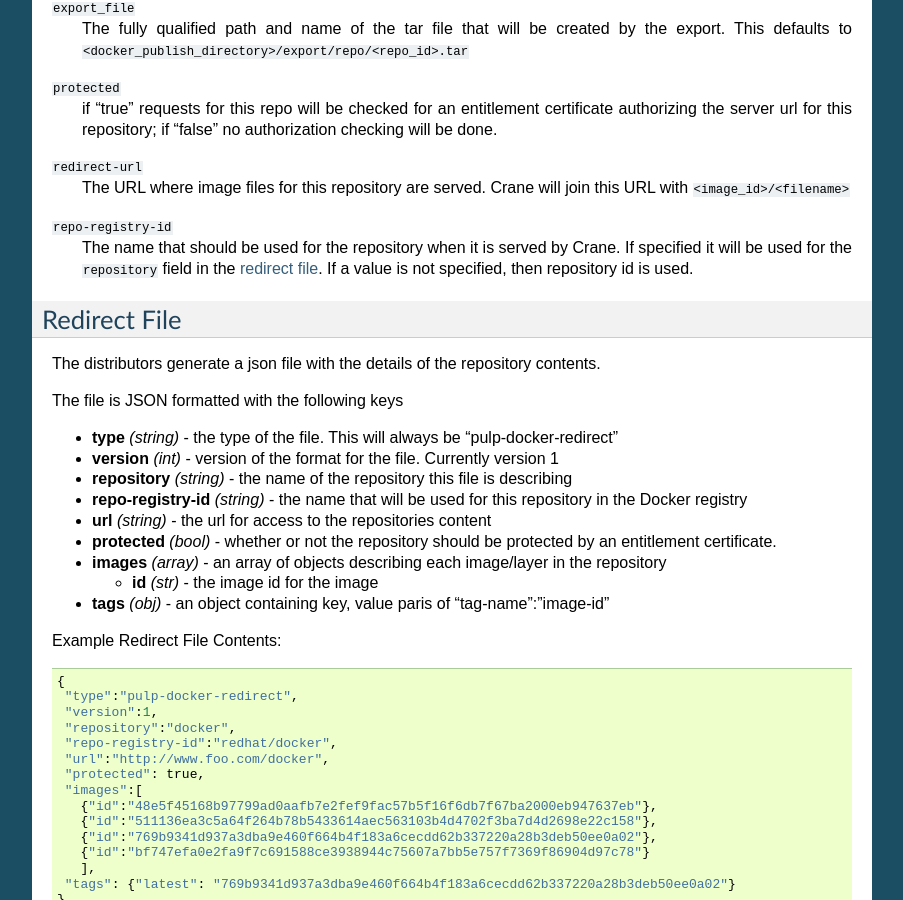
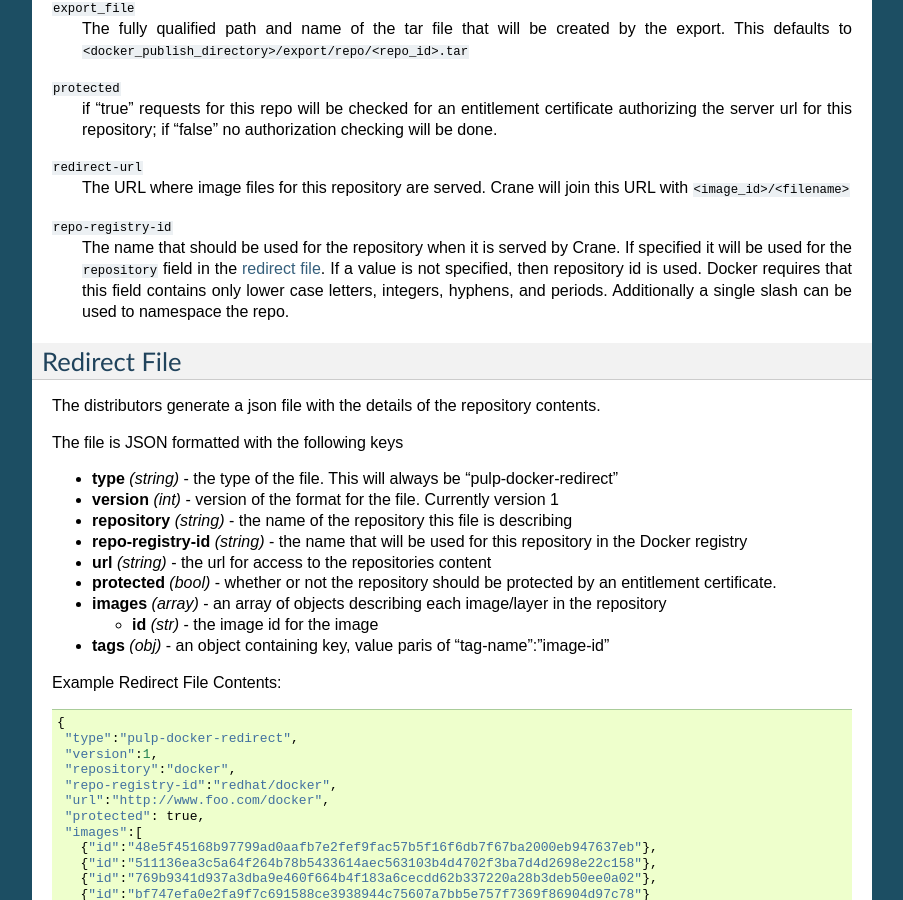
Before and after one commit to pulp/pulp_docker, a Sphinx documentation site: the page built from docs/tech-reference/distributor.rst, in a window 1280 px wide and 900 px high, scrolled down 1192 px. Shown: the whole window, without its empty margins (198-1101 px from the left). Built offline with Sphinx 7.4.7, drawn with Linux system fonts in a browser that asks for light colours.

Commit message:
add repo-registry-id validation information to docs
re #291

```diff
--- a/docs/tech-reference/distributor.rst
+++ b/docs/tech-reference/distributor.rst
@@ -78,7 +78,9 @@ Supported keys
 ``repo-registry-id``
  The name that should be used for the repository when it is served by Crane. If specified
  it will be used for the ``repository`` field in the :ref:`redirect file <redirect_file>`.
- If a value is not specified, then repository id is used.
+ If a value is not specified, then repository id is used. Docker requires that this field
+ contains only lower case letters, integers, hyphens, and periods. Additionally a single
+ slash can be used to namespace the repo.
 
 
 .. _redirect_file:
```
